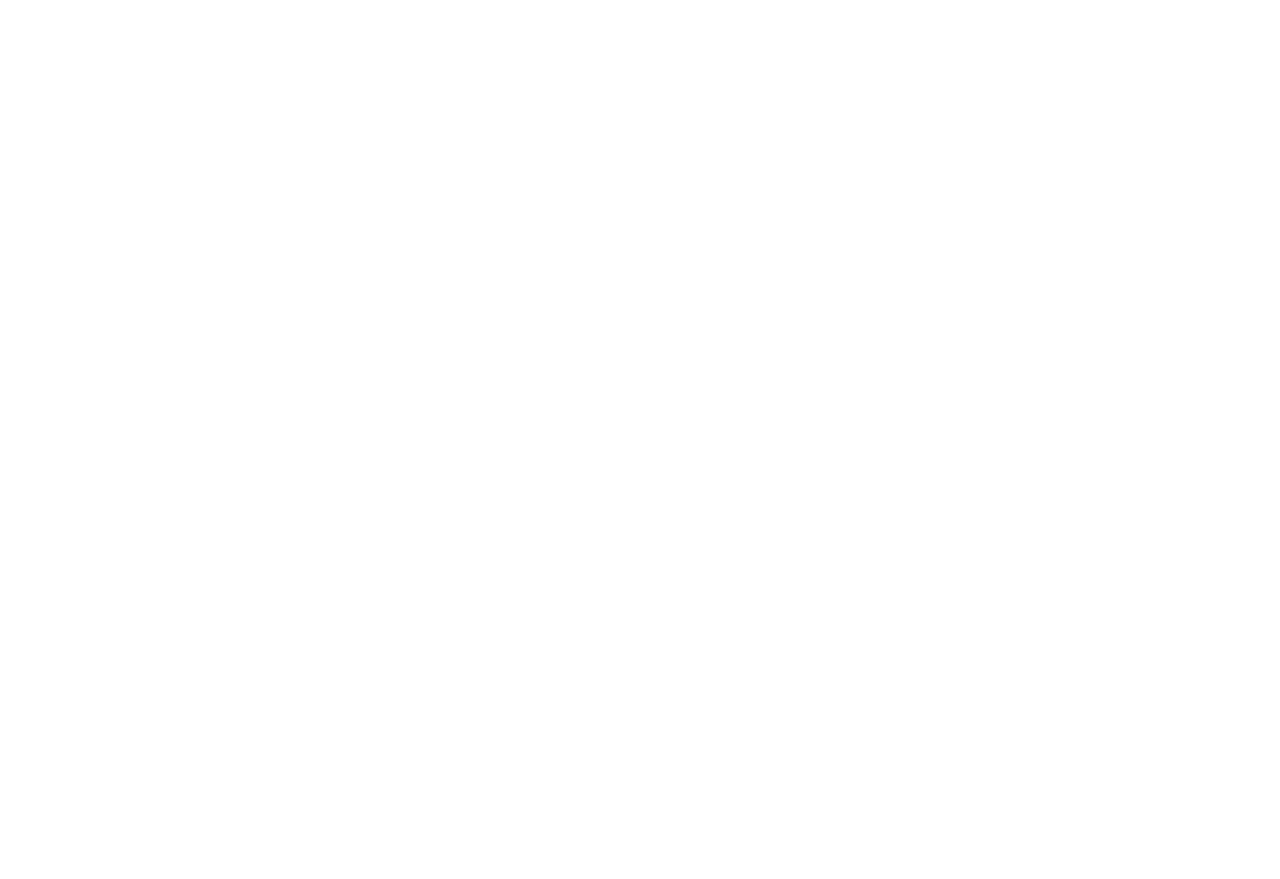
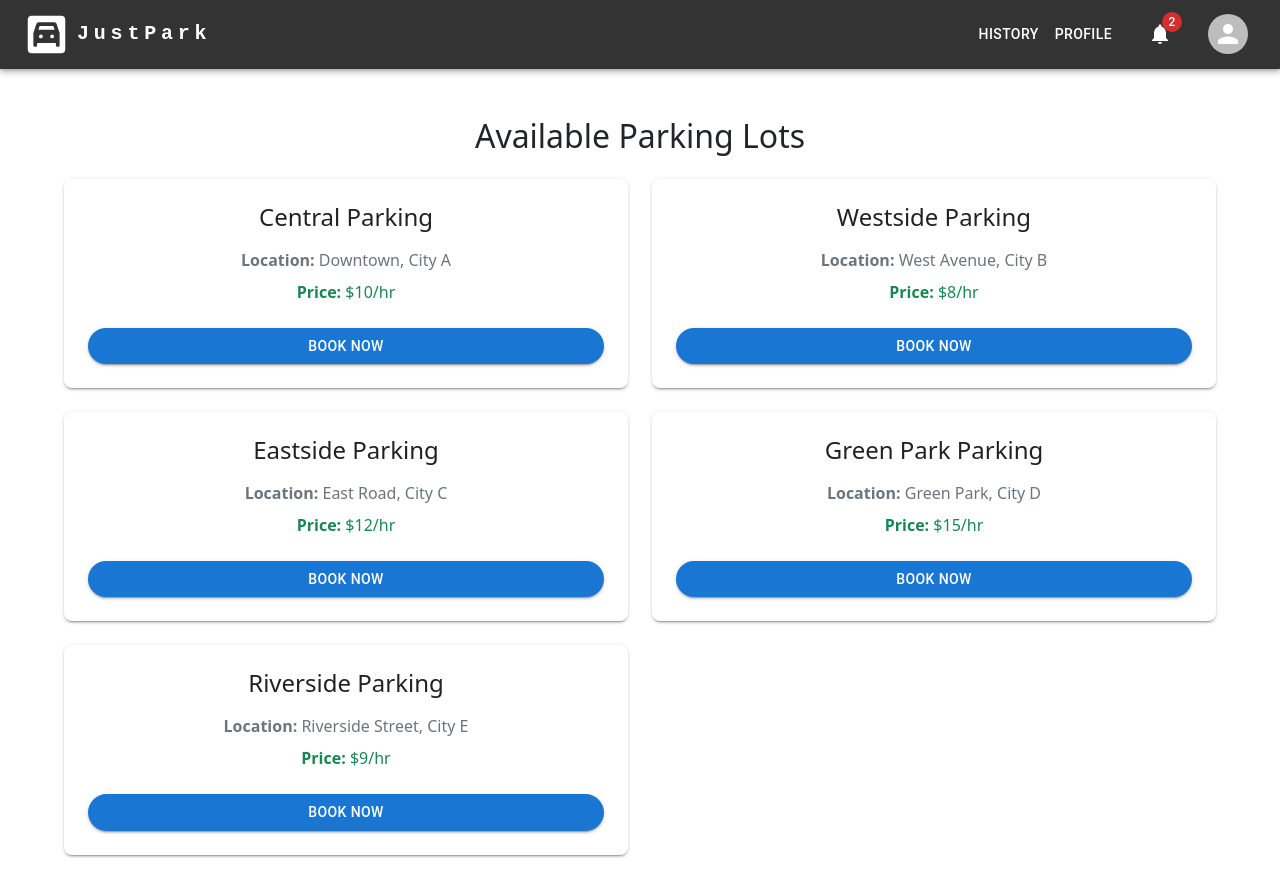
Before and after one commit to OmniaTarek18/Smart-city-parking-system, a React (Create React App) app in the folder frontend/: page /user-home-page/display-lots in a window 1280 px wide. Before the commit this address had no page. Before the commit the page ends 800 px from the top, so only its background shows below. Built offline with nearby package versions, Linux system fonts and the light colour scheme.

Commit message:
add display parking lots

```diff
--- a/frontend/package.json
+++ b/frontend/package.json
@@ -9,6 +9,7 @@
     "@mui/material": "^6.2.0",
     "@mui/styled-engine-sc": "^6.2.0",
     "axios": "^1.7.9",
+    "bootstrap": "^5.3.3",
     "cra-template": "1.2.0",
     "frontend": "file:",
     "react": "^18.2.0",
--- a/frontend/src/App.js
+++ b/frontend/src/App.js
@@ -6,6 +6,7 @@
 import History from "./Pages/Driver/History";
 import Profile from "./Pages/Driver/Profile";
 import Search from "./Pages/Driver/Search";
+import DisplayLots from "./Pages/Driver/DisplayLots";
 
 function App() {
   return (
@@ -16,6 +17,7 @@
         <Route path="/user-home-page/history" element={<History />} />
         <Route path="/user-home-page/profile" element={<Profile />} />
         <Route path="/user-home-page/search" element={<Search />} />
+        <Route path="/user-home-page/display-lots" element={<DisplayLots />} />
       </Route>
     </Routes>
   );
--- a/frontend/src/Components/Driver/LocationSearch.jsx
+++ b/frontend/src/Components/Driver/LocationSearch.jsx
@@ -2,6 +2,7 @@
 import Select from "react-select";
 import axios from "axios";
 import SearchIcon from "@mui/icons-material/Search";
+import { useNavigate } from "react-router-dom";
 
 const options = [
   { value: "new york", label: "New York" },
@@ -13,6 +14,7 @@
 ];
 
 const LocationSearch = () => {
+  const navigate = useNavigate();
   const [selectedOption, setSelectedOption] = useState(null);
   // const [options, setOptions] = useState([]);
 
@@ -22,7 +24,15 @@
   };
   const customDropdownIndicator = () => {
     return (
-      <SearchIcon style={{ fontSize: "24px", color: "gray", margin: 15 }} />
+      <SearchIcon
+        style={{
+          fontSize: "24px",
+          color: "gray",
+          margin: 15,
+          cursor: "pointer",
+        }}
+        onClick={() => navigate("/user-home-page/display-lots")}
+      />
     );
   };
 
--- /dev/null
+++ b/frontend/src/Pages/Driver/DisplayLots.jsx
@@ -0,0 +1,82 @@
+import React from "react";
+import { Container, Card, Button } from "@mui/material";
+
+const DisplayLots = () => {
+  // Sample data for parking lots
+  const parkingLots = [
+    {
+      id: 1,
+      name: "Central Parking",
+      location: "Downtown, City A",
+      price: "$10/hr",
+    },
+    {
+      id: 2,
+      name: "Westside Parking",
+      location: "West Avenue, City B",
+      price: "$8/hr",
+    },
+    {
+      id: 3,
+      name: "Eastside Parking",
+      location: "East Road, City C",
+      price: "$12/hr",
+    },
+    {
+      id: 4,
+      name: "Green Park Parking",
+      location: "Green Park, City D",
+      price: "$15/hr",
+    },
+    {
+      id: 5,
+      name: "Riverside Parking",
+      location: "Riverside Street, City E",
+      price: "$9/hr",
+    },
+  ];
+  const handleBooking = () => {
+
+  };
+  return (
+    <Container className="mt-5">
+      <h2 className="text-center mb-4">Available Parking Lots</h2>
+      <div className="row">
+        {parkingLots.map((lot) => (
+          <div key={lot.id} className="col-6 mb-4">
+            {/* Card */}
+            <Card
+              sx={{
+                padding: "1.5rem",
+                borderRadius: "8px",
+                boxShadow: 2,
+                textAlign: "center",
+                transition: "0.3s",
+                "&:hover": { boxShadow: 5 },
+              }}
+            >
+              <h4 className="mb-3">{lot.name}</h4>
+              <p className="text-secondary mb-2">
+                <strong>Location:</strong> {lot.location}
+              </p>
+              <p className="text-success mb-4">
+                <strong>Price:</strong> {lot.price}
+              </p>
+              <Button
+                variant="contained"
+                color="primary"
+                className="w-100"
+                sx={{ borderRadius: "20px" }}
+                onClick={handleBooking}
+              >
+                Book Now
+              </Button>
+            </Card>
+          </div>
+        ))}
+      </div>
+    </Container>
+  );
+};
+
+export default DisplayLots;
--- a/frontend/src/Pages/Driver/Profile.jsx
+++ b/frontend/src/Pages/Driver/Profile.jsx
@@ -1,6 +1,81 @@
-import React, { useState } from "react";
+import React from "react";
+import { Container, Card } from "@mui/material";
+import CreditCardIcon from "@mui/icons-material/CreditCard";
+import DirectionsCarIcon from "@mui/icons-material/DirectionsCar";
 
-function Profile() {
-  return <div>Welcome to profile</div>;
-}
+const Profile = () => {
+  const driverData = {
+    name: "John Doe",
+    email: "john.doe@example.com",
+    phone: "01277859443",
+    licensePlate: "ABC-1234",
+    paymentMethod: {
+      cardholderName: "Jo",
+      cardNumber: "123 456 789",
+      expirationDate: "2026-5-12",
+      cvv: "",
+    },
+    role: "Driver", // Driver, Lot Manager, System Admin
+  };
+
+  return (
+    <Container className="mt-5">
+      <Card
+        sx={{
+          maxWidth: "600px",
+          margin: "0 auto",
+          boxShadow: 3,
+          borderRadius: 2,
+        }}
+      >
+        <div className="card p-4">
+          {/* Header */}
+          <div className="d-flex align-items-center mb-4">
+            <div
+              className="rounded-circle d-flex justify-content-center align-items-center bg-primary text-white"
+              style={{ width: "60px", height: "60px" }}
+            >
+              <DirectionsCarIcon />
+            </div>
+            <h4 className="ms-3 mb-0">{driverData.name}</h4>
+          </div>
+
+          {/* Profile Details */}
+          <div className="mb-3">
+            <h6 className="text-secondary mb-1">Email</h6>
+            <p className="mb-0">{driverData.email}</p>
+          </div>
+
+          <div className="mb-3">
+            <h6 className="text-secondary mb-1">Phone</h6>
+            <p className="mb-0">{driverData.phone}</p>
+          </div>
+
+          <div className="mb-3">
+            <h6 className="text-secondary mb-1">License Plate</h6>
+            <p className="mb-0">{driverData.licensePlate}</p>
+          </div>
+
+          <div className="mb-3 d-flex align-items-center">
+            <CreditCardIcon className="text-primary me-2" />
+            <div>
+              <h6 className="text-secondary mb-1">Payment Method</h6>
+              <p className="mb-0">
+                {driverData.paymentMethod.cardholderName} -{" "}
+                {driverData.paymentMethod.cardNumber} -{" "}
+                {driverData.paymentMethod.expirationDate}
+              </p>
+            </div>
+          </div>
+
+          {/* Edit Button */}
+          {/* <div className="text-center mt-4">
+            <button className="btn btn-primary">Edit Profile</button>
+          </div> */}
+        </div>
+      </Card>
+    </Container>
+  );
+};
+
 export default Profile;
```
Also changed, not shown: 1 other file (tests, documents, lock files or other folders).
